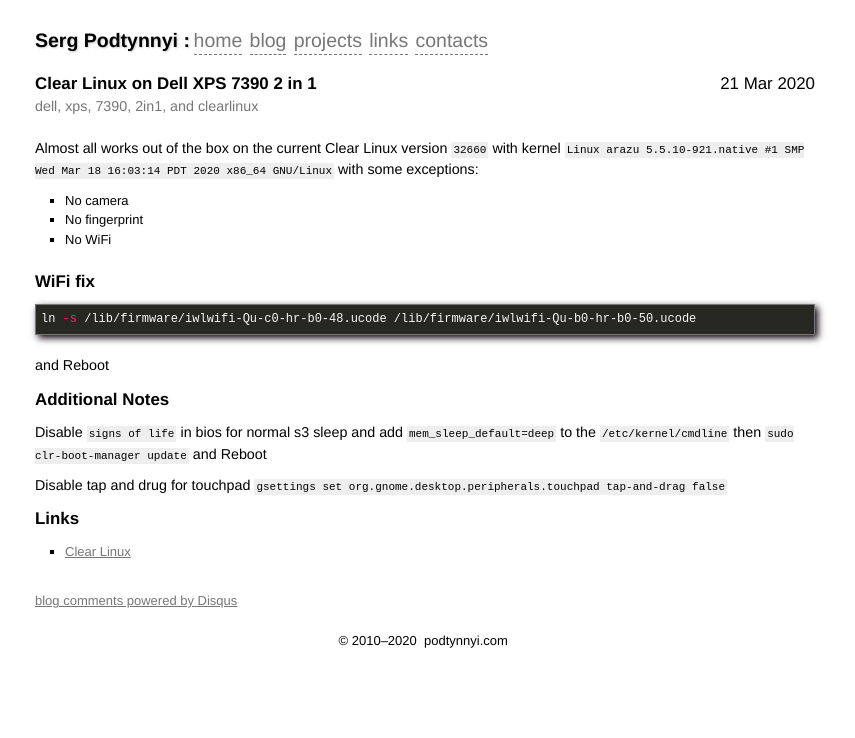
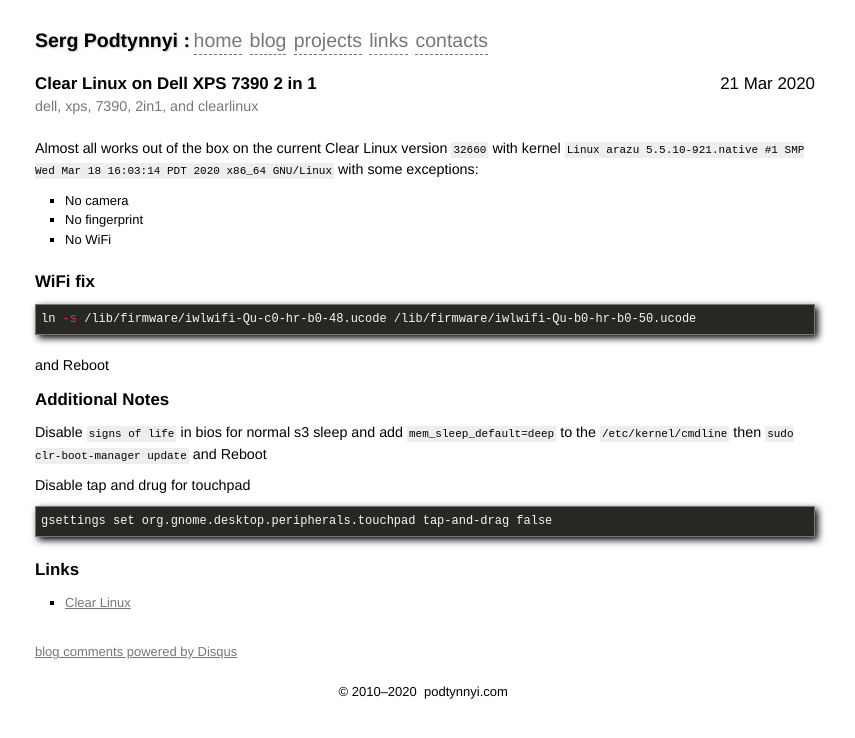
Before and after one commit to shtirlic/shtirlic.github.com, a Jekyll site: the page built from _posts/2020-03-21-dell-xps-7390-2-1-clear-linux.markdown, in a window 1280 px wide. Shown: the top 738 px of the page, without its empty margins (215-1070 px from the left). Built offline with Jekyll 4.4.1, drawn with Linux system fonts in a browser that asks for light colours; nearby versions of some CDN libraries; some web fonts are replaced; comment, search, counter and statistics services are not loaded.

Commit message:
Update 2020-03-21-dell-xps-7390-2-1-clear-linux.markdown

```diff
--- a/_posts/2020-03-21-dell-xps-7390-2-1-clear-linux.markdown
+++ b/_posts/2020-03-21-dell-xps-7390-2-1-clear-linux.markdown
@@ -14,9 +14,7 @@
 ------------
 
 {% highlight bash %}
-
 ln -s /lib/firmware/iwlwifi-Qu-c0-hr-b0-48.ucode /lib/firmware/iwlwifi-Qu-b0-hr-b0-50.ucode
-
 {% endhighlight %}
 
 and Reboot
@@ -29,7 +27,9 @@
 `mem_sleep_default=deep` to the `/etc/kernel/cmdline` then `sudo clr-boot-manager update` and Reboot
 
 Disable tap and drug for touchpad
-`gsettings set org.gnome.desktop.peripherals.touchpad tap-and-drag false`
+{% highlight bash %}
+gsettings set org.gnome.desktop.peripherals.touchpad tap-and-drag false
+{% endhighlight %}
 
 Links
 -----
```
